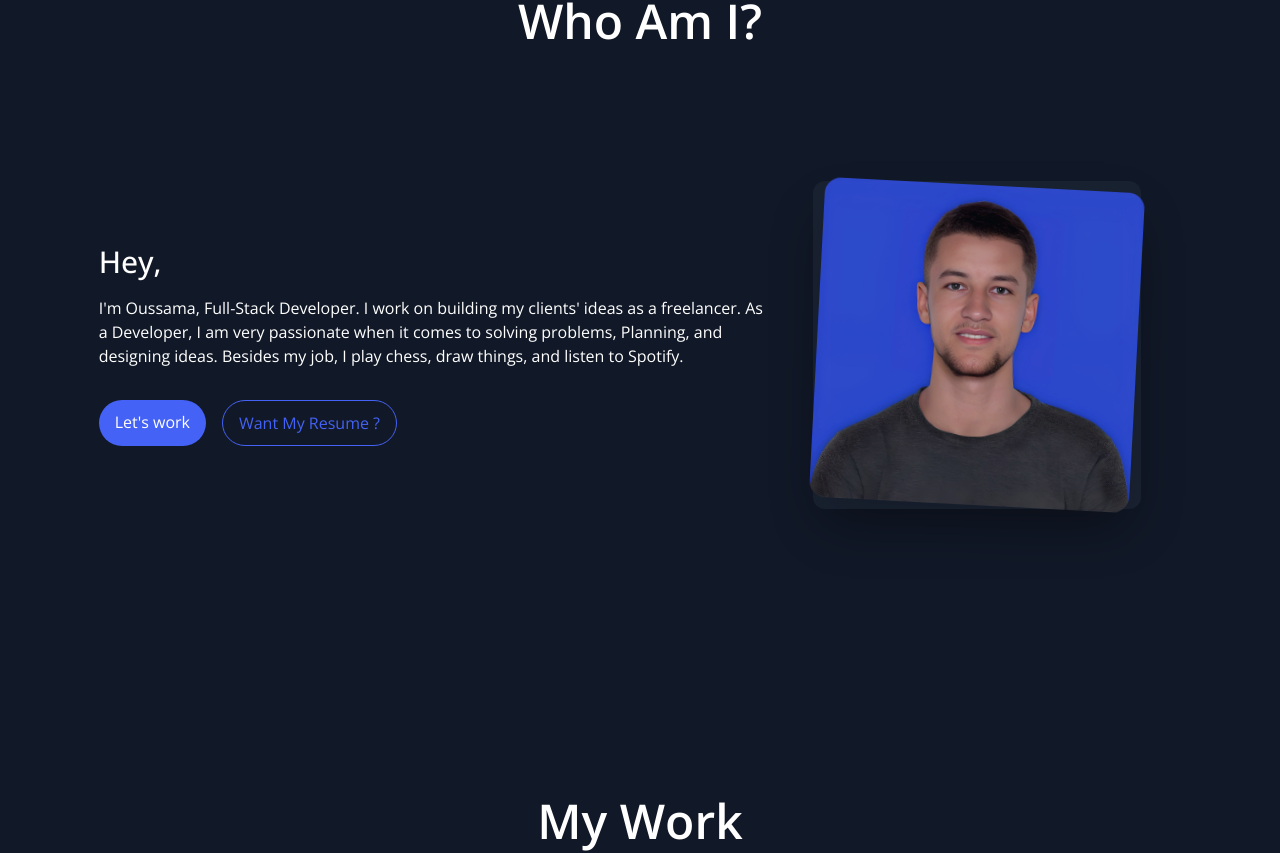
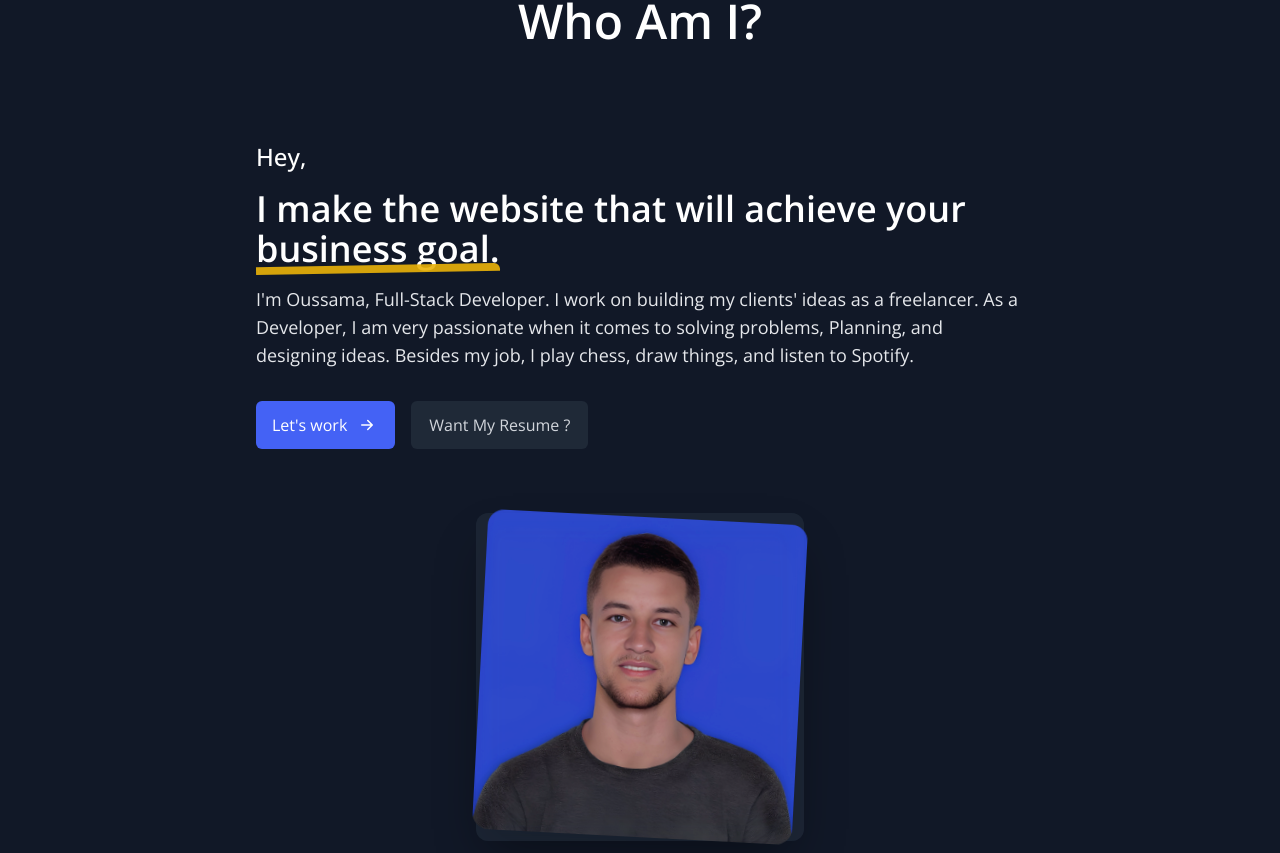
Before and after one commit to ojpro/portfolio-v2, a Next.js app: page / in a window 1280 px wide. Shown: the part 1055-1908 px from the top of the page. Built offline with nearby package versions, Linux system fonts and the light colour scheme.

Commit message:
🥰 made an amazing about section.

```diff
--- a/src/components/partials/sections/About.tsx
+++ b/src/components/partials/sections/About.tsx
@@ -1,45 +1,56 @@
 import Navbar from "@/components/partials/Navbar";
 import Image from "next/image";
 import MyPicture from "@/../public/images/my-picture.png";
+import {FiChevronDown, FiExternalLink} from "react-icons/fi";
+import {BsArrowRightShort} from "react-icons/bs";
 
 export default function About() {
     return (
         <>
             {/* <> Navbar </> */}
             <Navbar></Navbar>
-
+            <a href="#" id="about"></a>
             <section className="min-h-screen relative">
-                <a href="#" id="about"></a>
                 <div className="m-20">
                     <h2 className="text-5xl font-bold text-center mb-20 pt-28">Who Am I?</h2>
                     <div
-                        className="container mx-auto p-4 flex flex-row flex-wrap justify-evenly items-center min-h-full">
-                        <div className="max-w-2xl flex flex-col justify-between gap-4">
-                            <h3 className="text-3xl font-medium">Hey,</h3>
-                            <p className="">
+                        className="mx-auto p-4 flex flex-row flex-wrap justify-evenly items-center self-center">
+                        <div className="max-w-3xl flex flex-col justify-between gap-4">
+                            <h3 className="text-2xl font-medium">Hey,</h3>
+                            <h4 className="text-4xl font-bold">I make the website that will achieve your <span className="relative inline-block before:block before:w-full before:h-2 before:bg-yellow-500 before:absolute before:-bottom-1 before:left-0 before:right-0 before:bg-opacity-90 before:-rotate-1 before:rounded-tr-md">business goal.</span></h4>
+                            <p className="text-gray-200 text-lg">
                                 I&apos;m Oussama, Full-Stack Developer. I work on building my clients&apos; ideas
                                 as a
                                 freelancer.
-                                As a Developer, I am very passionate when it comes to solving problems, Planning, and
+                                As a Developer, I am <span className="">very passionate</span> when it comes to solving problems, Planning, and
                                 designing ideas.
                                 Besides my job, I play chess, draw things, and listen to Spotify.
                             </p>
                             <div className="flex flex-row flex-nowrap gap-4 justify-start mt-4">
                                 <a href="#contact"
-                                   className="py-2.5 px-4 bg-[#4462f5] text-white rounded-full">Let&apos;s work</a>
-                                <a href="#" className="py-2.5 px-4 border border-[#4462f5] text-[#4462f5] rounded-full">Want
-                                    My
-                                    Resume ?</a>
+                                   className="py-2.5 px-4 bg-[#4462f5] text-white rounded-md flex flex-row flex-nowrap justify-evenly items-center gap-2 hover:py-3 hover:px-5 group">
+                                    Let&apos;s work
+                                    <BsArrowRightShort className="w-6 h-auto group-hover:animate-ping"></BsArrowRightShort>
+                                </a>
+                                <a href="#"
+                                   className="py-2.5 px-4 bg-gray-800 text-gray-300 rounded-md flex flex-row flex-nowrap justify-evenly items-center gap-2 border-2 border-transparent hover:border-2 hover:border-blue-600 hover:translate-x-0.5 group">
+                                    Want My Resume ?
+                                    <FiExternalLink className="group-hover:text-blue-400 hidden group-hover:inline-block"></FiExternalLink>
+                                </a>
                             </div>
                         </div>
                         <div
-                            className="relative bg-gray-800 backdrop-blur-md dark:bg-opacity-60 hover:dark:bg-opacity-80 rounded-xl p-1 hover:rotate-2 shadow-2xl m-10">
+                            className="relative bg-gray-800 backdrop-blur-md dark:bg-opacity-80 hover:dark:bg-opacity-80 rounded-xl p-1 hover:rotate-2 shadow-2xl m-16">
                             <Image src={MyPicture}
                                    className="w-80 h-fit rounded-2xl rotate-3 hover:-rotate-6 shadow-2xl backdrop-blur-md md:opacity-75 hover:opacity-100 hover:scale-105 contrast-125"
                                    alt="My Picture"/>
                         </div>
                     </div>
                 </div>
+                <a href="#work"
+                   className="bg-gray-800 block w-fit mx-auto p-2 rounded-full shadow-2xl hover:bg-gray-800/50 hover:shadow-none hover:translate-y-0.5 hover:delay-200 hover:ease-linear animate-pulse hover:animate-none border border-gray-700">
+                    <FiChevronDown className="w-8 h-8 text-gray-200"></FiChevronDown>
+                </a>
             </section>
         </>
     );
```
